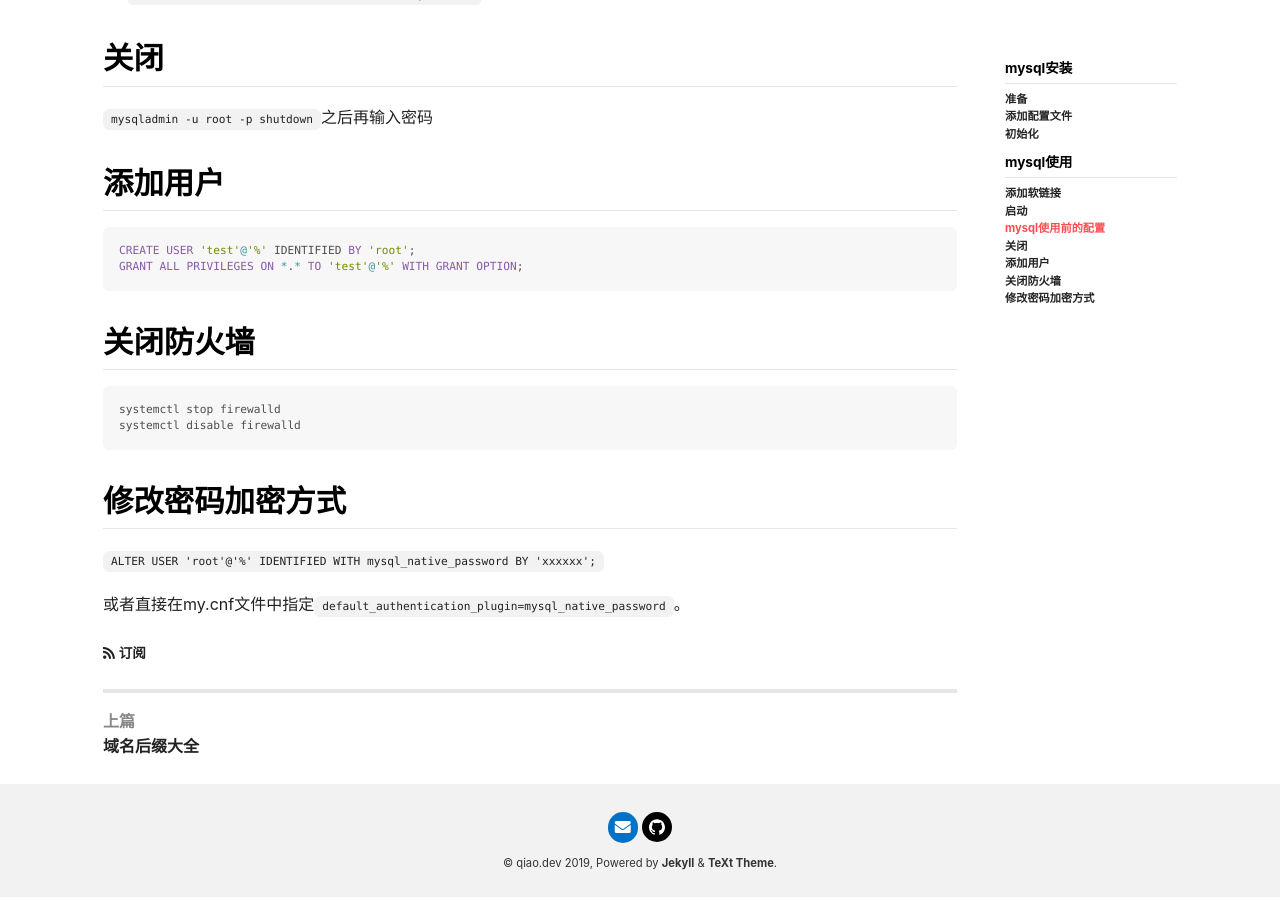
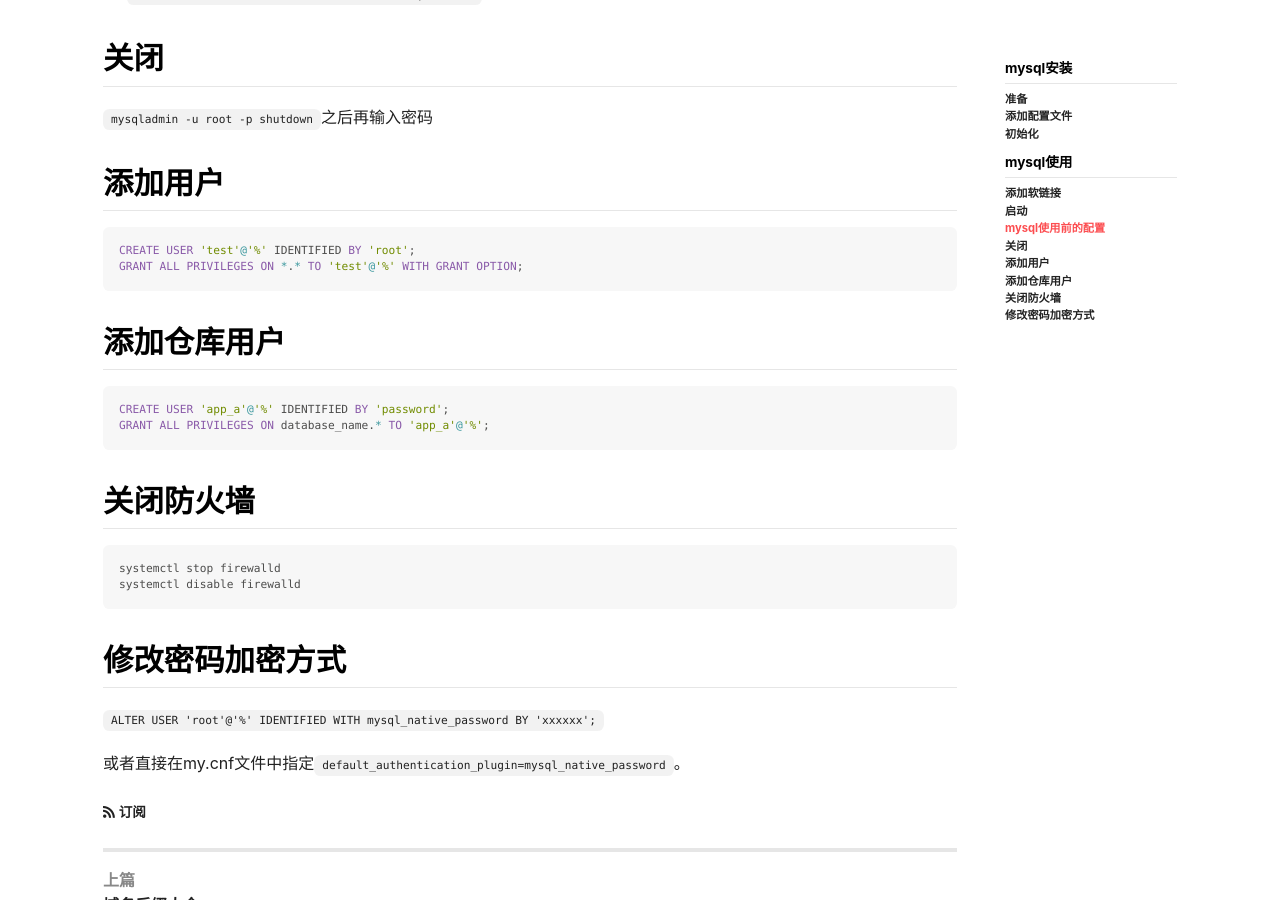
Before and after one commit to lin1005q/lin1005q.github.io, a Jekyll site: the page built from _posts/2019-05-21-centos7安装mysql8单机版脚本.md, in a window 1280 px wide and 900 px high, scrolled down 2420 px. Built offline with Jekyll 4.4.1, drawn with Linux system fonts in a browser that asks for light colours; nearby versions of some CDN libraries; comment, search, counter and statistics services are not loaded.

Commit message:
update sql

````diff
--- a/_posts/2019-05-21-centos7安装mysql8单机版脚本.md
+++ b/_posts/2019-05-21-centos7安装mysql8单机版脚本.md
@@ -113,6 +113,13 @@ CREATE USER 'test'@'%' IDENTIFIED BY 'root';
 GRANT ALL PRIVILEGES ON *.* TO 'test'@'%' WITH GRANT OPTION;
 ```
 
+## 添加仓库用户
+
+```sql
+CREATE USER 'app_a'@'%' IDENTIFIED BY 'password';
+GRANT ALL PRIVILEGES ON database_name.* TO 'app_a'@'%';
+```
+
 ## 关闭防火墙
 
 ```bash
````
